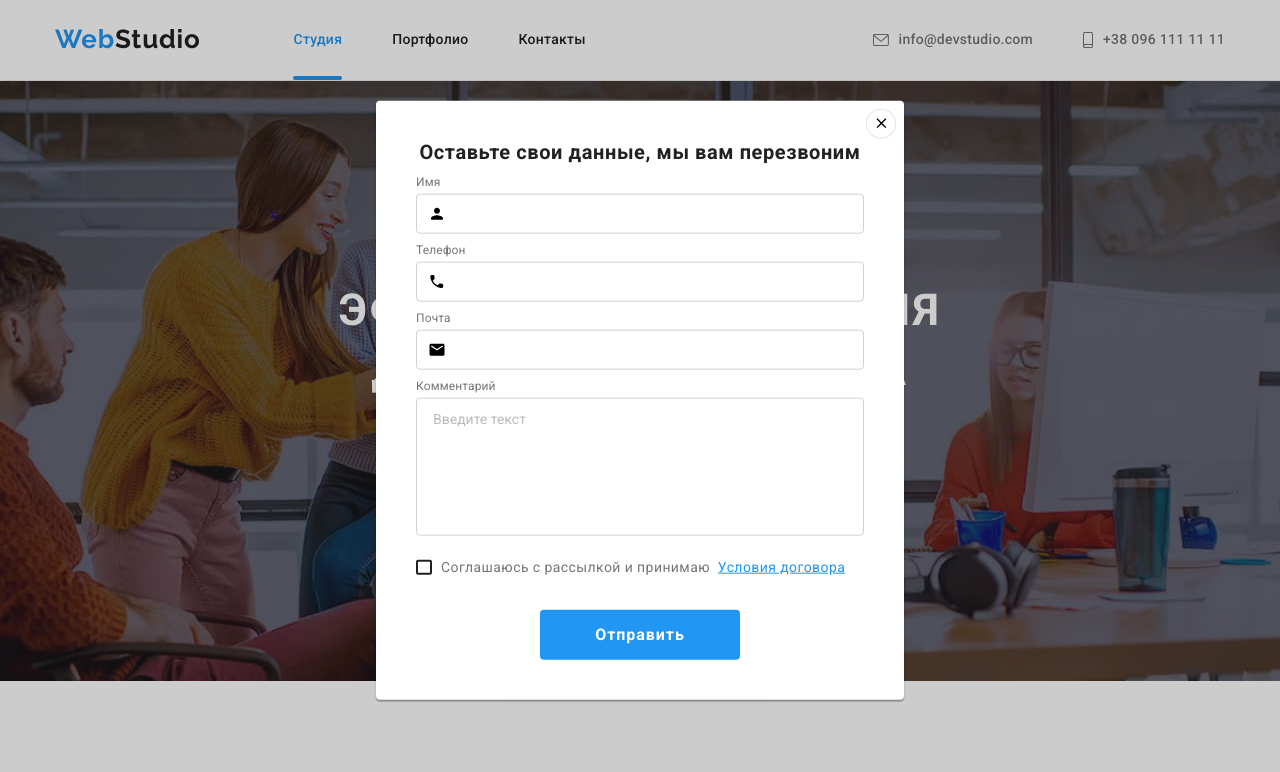
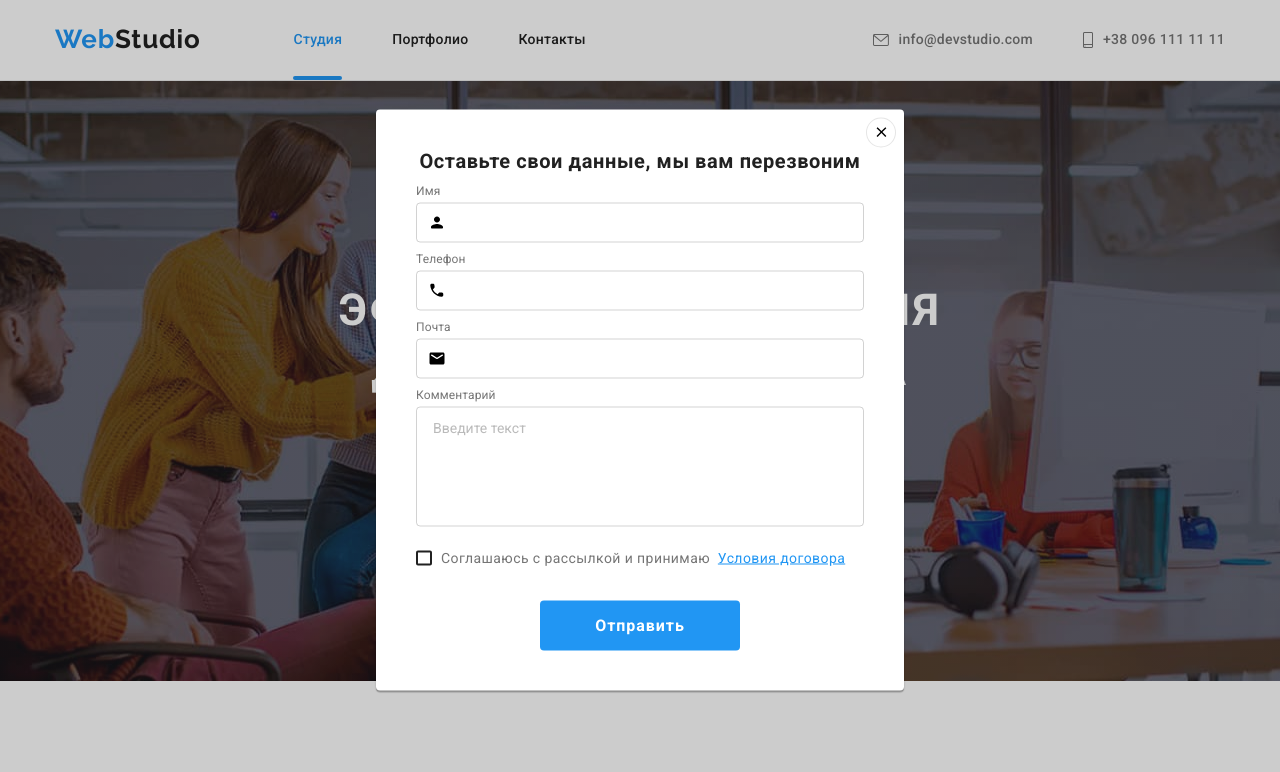
Before and after one commit to serhiikravchak/goit-markup-hw-08, a plain HTML site: page index.html in a window 1280 px wide. Both pictures are taken after a click on the button "Заказать услугу". Shown: the top 772 px of the page. Drawn offline with nearby package versions, Linux system fonts and the light colour scheme.

Commit message:
Виправлено недоліки

```diff
--- a/css/styles.css
+++ b/css/styles.css
@@ -482,7 +482,6 @@ margin-right: 50px;
 .footer .container{
     display: flex;
     align-items: baseline;
-    justify-content: space-between;
 }
 
 
@@ -576,7 +575,7 @@ margin-right: 50px;
 }
 
 .connect{
-    margin-left: 93px;
+    margin-left: auto;
 }
 
 .connect-title{
@@ -820,8 +819,8 @@ margin-right: 50px;
     left: 50%;
     transform: translate(-50%,-50%) scale(1);
 
-    min-width: 528px;
-    min-height: 581px;
+    width: 528px;
+    height: 581px;
 
     padding: 40px;
 
@@ -874,9 +873,10 @@ margin-right: 50px;
 
 }
 
-.modal-field:last-child{
+.modal-field.comment {
     margin-bottom: 20px;
 }
+
 
 .checkbox-field{
     margin-bottom: 30px;
@@ -901,6 +901,7 @@ margin-right: 50px;
     top: 50%;
     left: 12px;
     transform: translateY(-50%);
+    transition: fill 250ms cubic-bezier(0.4, 0, 0.2, 1);
 
 }
 
@@ -930,13 +931,12 @@ margin-right: 50px;
 .modal-comment{
     display: block;
     width: 100%;
-    height: 138px;
+    height: 120px;
     resize: none;
     border: 1px solid rgba(33, 33, 33, 0.2);
     border-radius: 4px;
     background-color: transparent;
     padding: 12px 16px;
-    margin-bottom: 20px;
     outline: transparent;
 
 }
@@ -1018,3 +1018,7 @@ margin-right: 50px;
 .privacy-check:checked + .check-text .check-icon {
     fill: var(--main-white-color);
 }
+
+.privacy-check:focus + .check-text .check-border{
+    border-color: var(--accent-color);
+}
--- a/index.html
+++ b/index.html
@@ -437,7 +437,7 @@
                 </svg>
             </div>
         </div>
-        <div class="modal-field">
+        <div class="modal-field comment">
             <label for="user-comment" class="modal-lable">Комментарий</label>
             <textarea name="user-comment" id="user-comment" class="modal-comment" placeholder="Введите текст"></textarea>
         </div>
```
